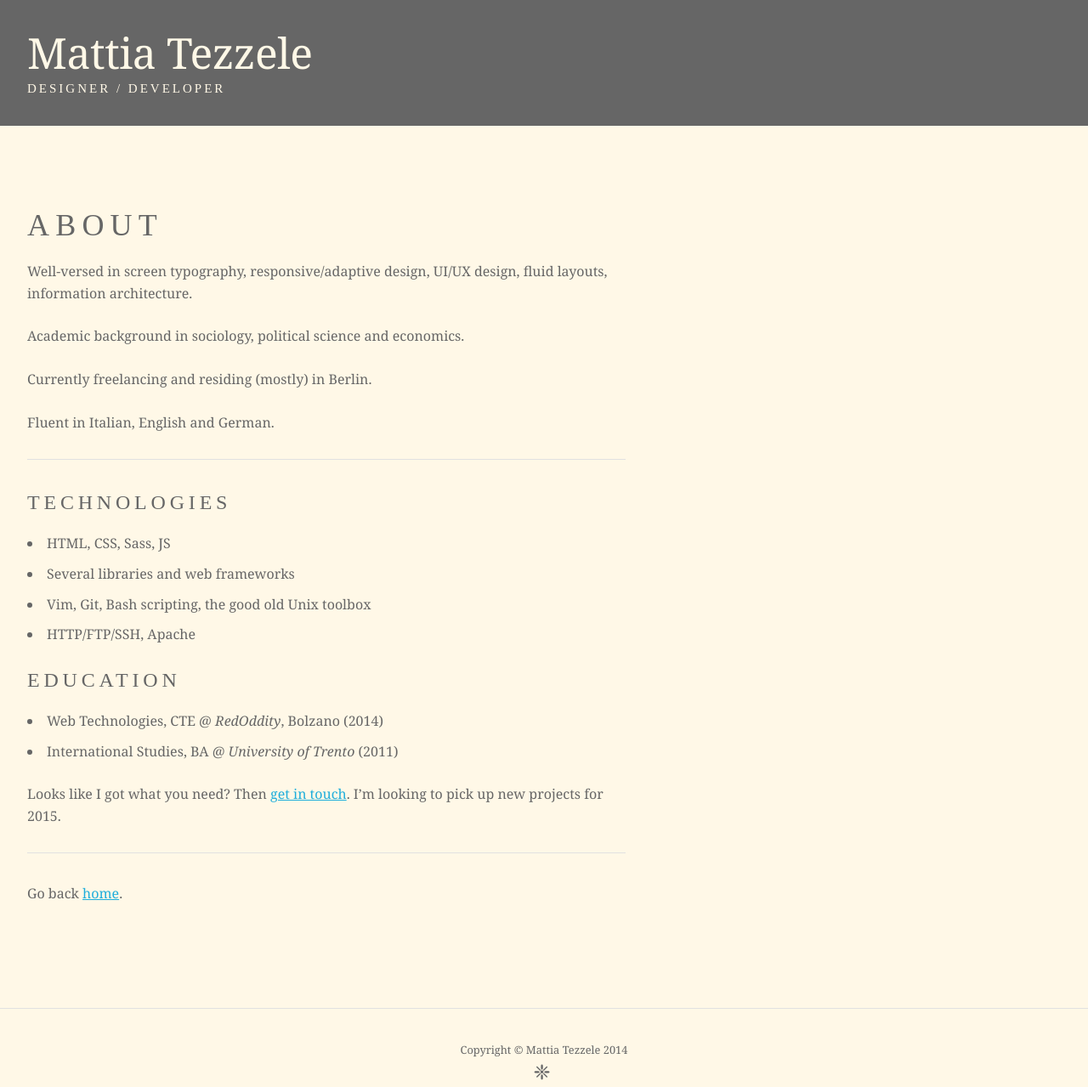
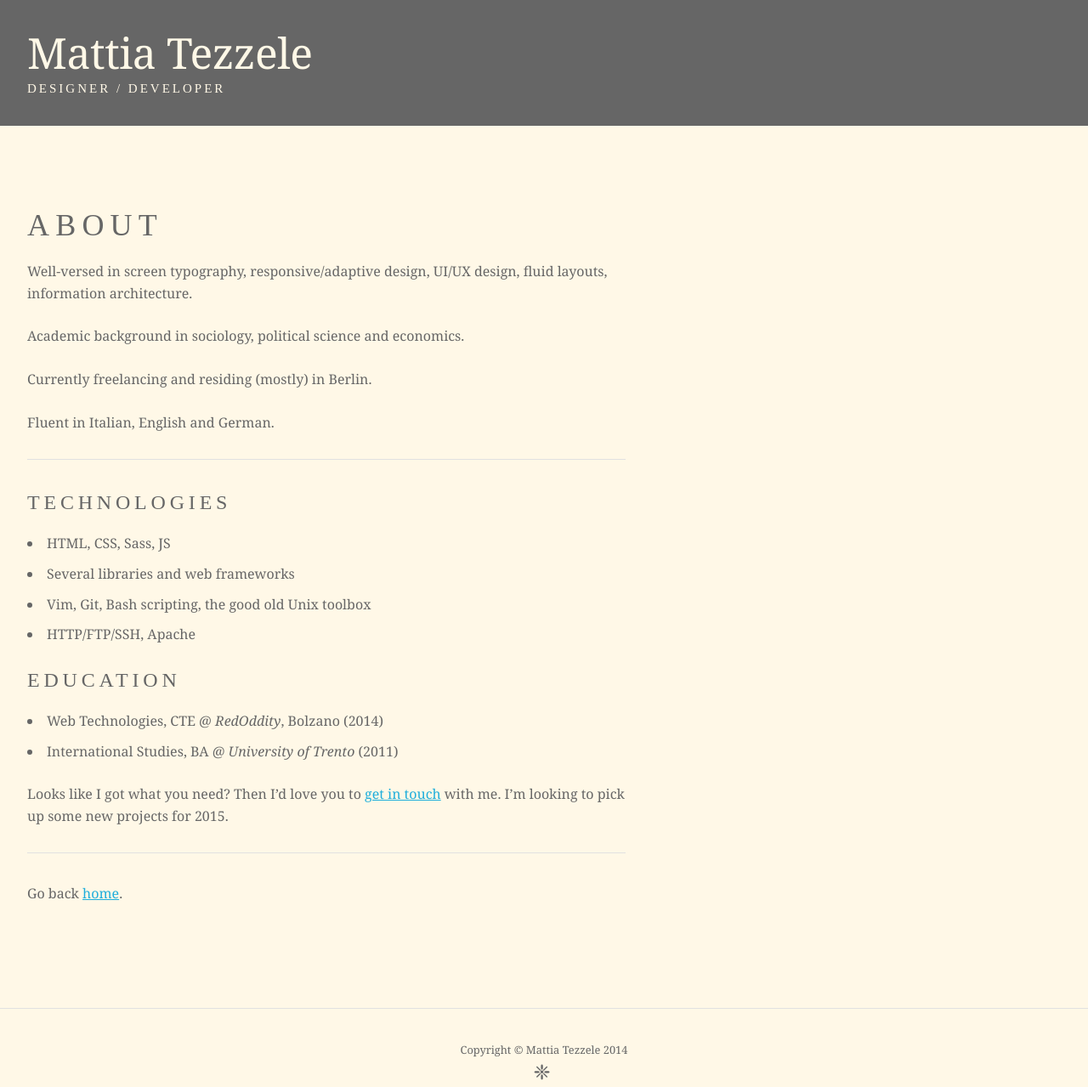
Before and after one commit to mrzool/mrzool.github.io, a Jekyll site: the page built from about/index.md, in a window 1280 px wide. Shown: the whole page at 85% size. Built offline with Jekyll 4.4.1, drawn with Linux system fonts in a browser that asks for light colours.

Commit message:
Pickup line

```diff
--- a/about/index.md
+++ b/about/index.md
@@ -27,7 +27,7 @@ Fluent in Italian, English and German.
 - Web Technologies, CTE @ *RedOddity*, Bolzano (2014)
 - International Studies, BA @ *University of Trento* (2011)
 
-Looks like I got what you need? Then [get in touch]({{site.url}}/contact). I'm looking to pick up new projects for 2015.
+Looks like I got what you need? Then I'd love you to [get in touch]({{site.url}}/contact) with me. I'm looking to pick up some new projects for 2015.
 
 * * * * *
 
```
